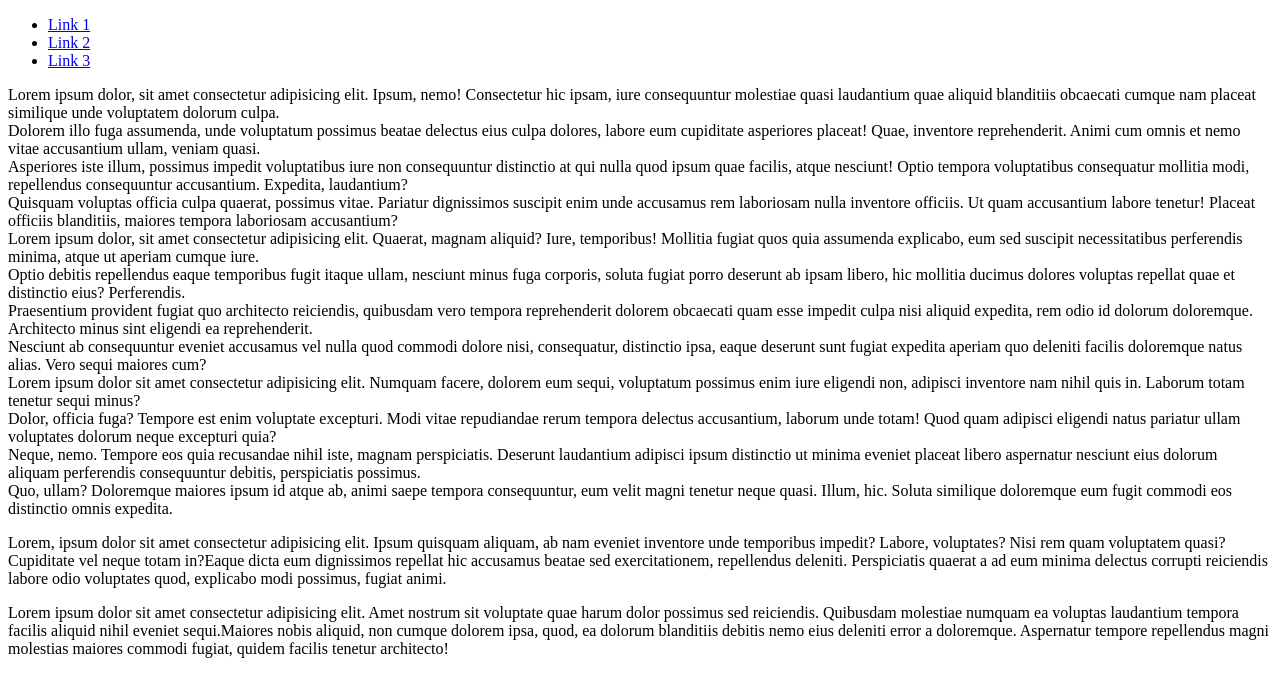
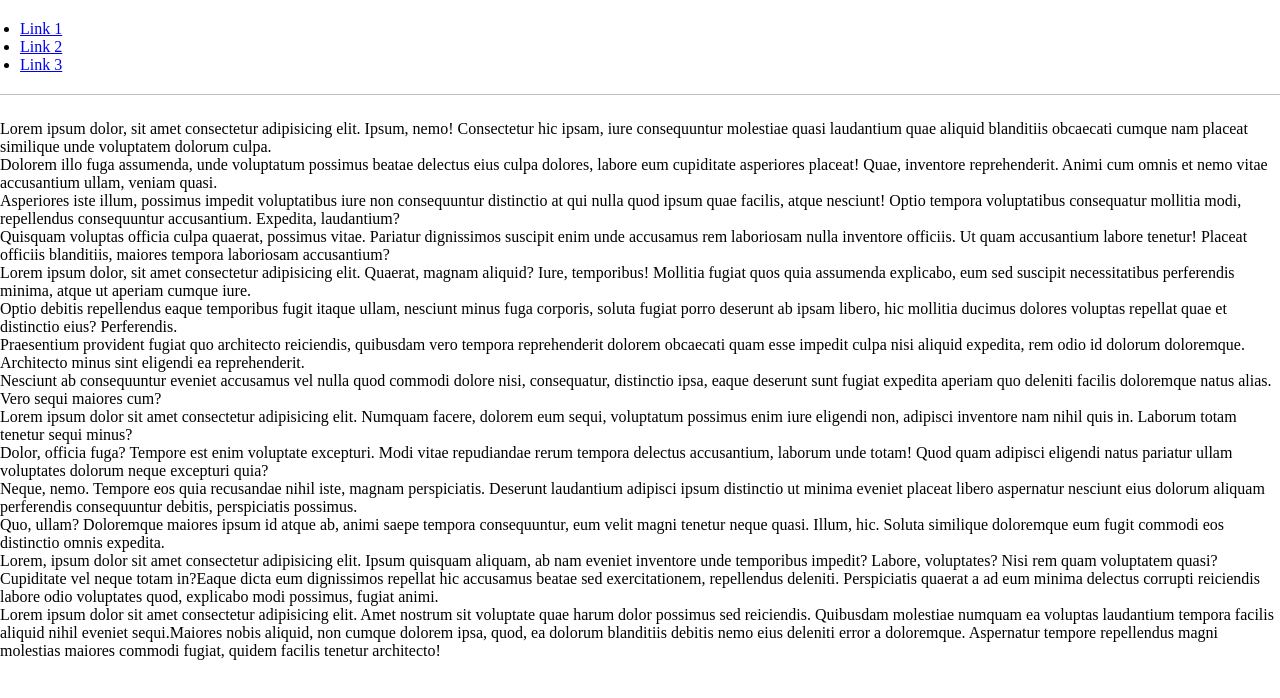
Before and after one commit to Wesleyribeiro200/TImanhaGTI, a plain HTML site: page index.html in a window 1280 px wide. Drawn offline with Linux system fonts and the light colour scheme.

Commit message:
Link do css com html e inicio da formatação css

```diff
--- a/css/style.css
+++ b/css/style.css
@@ -0,0 +1,23 @@
+*{
+
+      margin:0;
+      padding:0;
+      box-sizing: border-box;
+}
+
+header{
+
+    border-bottom:1px solid silver;
+    margin-bottom: 50px;
+    padding: 20px;;
+    position: fixed;
+    width: 100%;
+    top:0;
+
+}
+
+main{
+
+    margin-top: 120px;
+
+}
--- a/index.html
+++ b/index.html
@@ -4,7 +4,7 @@
     <meta charset="UTF-8">
     <meta http-equiv="X-UA-Compatible" content="IE=edge">
     <meta name="viewport" content="width=device-width, initial-scale=1.0">
-    <title>Pagina de teste</title>
+    <title>Pagina de teste</title><link rel="stylesheet" href="css/style.css">
 </head>
 <body>
     <header>
```
